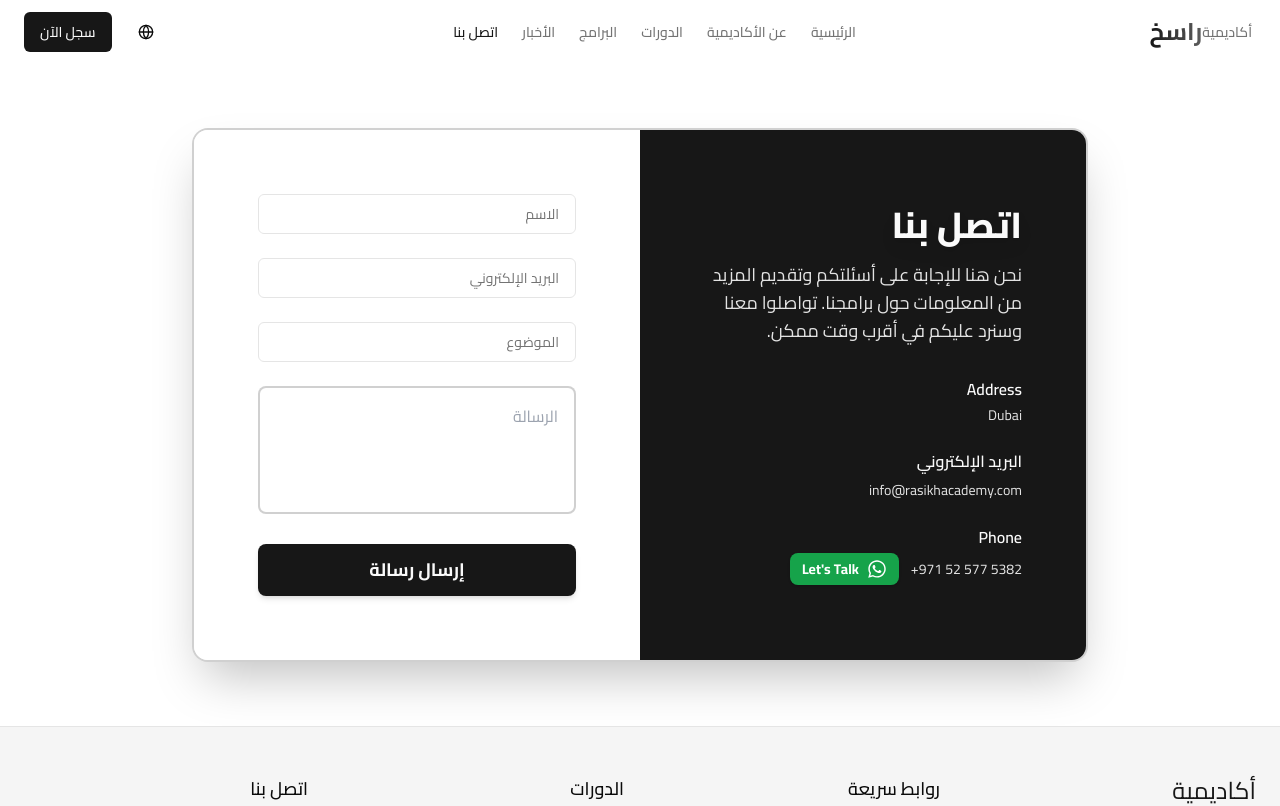
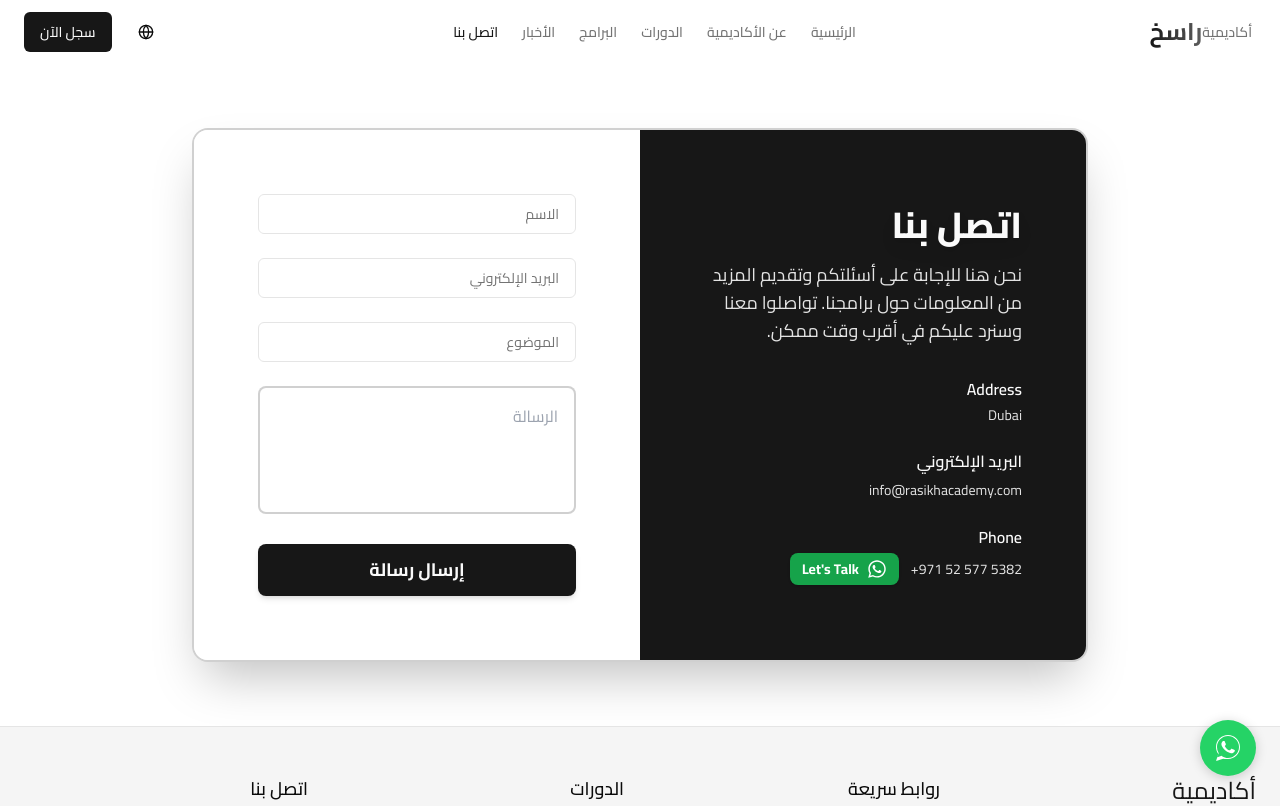
Before and after one commit to AhmedFathi-Aziz/rasikh, a Next.js app: page /contact in a window 1280 px wide. Shown: the top 806 px of the page. Built offline with nearby package versions, Linux system fonts and the light colour scheme.

Commit message:
whatsapp button

```diff
--- a/app/contact/page.tsx
+++ b/app/contact/page.tsx
@@ -96,12 +96,12 @@ export default function ContactPage() {
                 </div>
                 <div>
                   <h3 className="font-semibold mb-1 text-base">{t("email")}</h3>
-                  <a href="mailto:info@rasikhacademy.com" className="text-sm opacity-90 hover:text-primary transition">info@rasikhacademy.com</a>
+                  <a href="mailto:info@rasikhacademy.com" className="text-sm opacity-90 transition hover:font-bold">info@rasikhacademy.com</a>
                 </div>
                 <div>
                   <h3 className="font-semibold mb-1 text-base">Phone</h3>
-                  <div className="flex items-center gap-3">
-                    <a href="tel:+971525775382" className="text-sm opacity-90 hover:text-primary transition" dir="ltr" style={{ unicodeBidi: 'plaintext' }}>+971 52 577 5382</a>
+                  <div className="flex items-center gap-3 contact-phone-row">
+                    <a href="tel:+971525775382" className="text-sm opacity-90 transition hover:font-bold" dir="ltr" style={{ unicodeBidi: 'plaintext' }}>+971 52 577 5382</a>
                     <a href="https://wa.me/971525775382" target="_blank" rel="noopener noreferrer">
                       <button className="flex items-center gap-2 bg-green-600 hover:bg-green-700 text-white px-3 py-1.5 rounded-lg font-bold text-sm shadow">
                         <FaWhatsapp className="w-5 h-5" />
@@ -174,6 +174,15 @@ export default function ContactPage() {
           </div>
         </div>
       </div>
+      <style jsx global>{`
+        @media (max-width: 1021px) and (min-width: 762px) {
+          .contact-phone-row {
+            flex-direction: column !important;
+            align-items: flex-start !important;
+            gap: 0.5rem !important;
+          }
+        }
+      `}</style>
     </section>
   )
 }
--- a/app/layout.tsx
+++ b/app/layout.tsx
@@ -10,6 +10,7 @@ import { LanguageProvider } from "@/components/language-provider"
 import FontWrapper from "@/components/font-wrapper"
 import { Analytics } from "@vercel/analytics/react"
 import Script from "next/script"
+import WhatsappButton from "@/components/WhatsappButton"
 
 const inter = Inter({
   subsets: ["latin"],
@@ -185,6 +186,7 @@ export default function RootLayout({
           </LanguageProvider>
         </ThemeProvider>
         <Analytics />
+        <WhatsappButton />
       </body>
     </html>
   )
--- /dev/null
+++ b/components/WhatsappButton.tsx
@@ -0,0 +1,52 @@
+import React from "react"
+
+const whatsappNumber = "971525775382"
+const whatsappLink = `https://wa.me/${whatsappNumber}`
+
+export default function WhatsappButton() {
+  return (
+    <a
+      href={whatsappLink}
+      target="_blank"
+      rel="noopener noreferrer"
+      aria-label="تواصل عبر واتساب"
+      style={{
+        position: "fixed",
+        bottom: "24px",
+        right: "24px",
+        zIndex: 1000,
+        display: "flex",
+        alignItems: "center",
+        justifyContent: "center",
+        background: "#25D366",
+        color: "white",
+        borderRadius: "50%",
+        width: "56px",
+        height: "56px",
+        boxShadow: "0 2px 12px rgba(0,0,0,0.18)",
+        cursor: "pointer",
+        transition: "transform 0.18s, box-shadow 0.18s, background 0.18s",
+      }}
+      className="whatsapp-fab"
+    >
+      <svg
+        xmlns="http://www.w3.org/2000/svg"
+        width="32"
+        height="32"
+        viewBox="0 0 32 32"
+        fill="white"
+        aria-hidden="true"
+        style={{ flexShrink: 0 }}
+      >
+        <path d="M16 3C9.373 3 4 8.373 4 15c0 2.647.86 5.1 2.33 7.09L4 29l7.18-2.28A12.93 12.93 0 0 0 16 27c6.627 0 12-5.373 12-12S22.627 3 16 3zm0 22.917c-2.13 0-4.19-.62-5.93-1.79l-.42-.26-4.27 1.36 1.4-4.15-.27-.43A10.93 10.93 0 0 1 5 15c0-6.065 4.935-11 11-11s11 4.935 11 11-4.935 11-11 11zm6.07-8.13c-.33-.17-1.95-.96-2.25-1.07-.3-.11-.52-.17-.74.17-.22.33-.85 1.07-1.04 1.29-.19.22-.38.25-.71.08-.33-.17-1.39-.51-2.65-1.62-.98-.87-1.64-1.94-1.83-2.27-.19-.33-.02-.5.15-.66.16-.16.33-.38.5-.57.17-.19.22-.33.33-.55.11-.22.06-.41-.03-.58-.09-.17-.74-1.78-1.01-2.44-.27-.66-.54-.57-.74-.58-.19-.01-.41-.01-.63-.01-.22 0-.58.08-.88.41-.3.33-1.15 1.12-1.15 2.73 0 1.61 1.18 3.17 1.35 3.39.17.22 2.32 3.55 5.63 4.84.79.34 1.41.54 1.89.69.79.25 1.51.22 2.08.13.64-.1 1.95-.8 2.23-1.57.28-.77.28-1.43.2-1.57-.08-.14-.3-.22-.63-.39z" />
+      </svg>
+      <style>{`
+        .whatsapp-fab:hover {
+          transform: scale(1.12);
+          box-shadow: 0 4px 22px rgba(18,140,126,0.25);
+          background: #1ebe5d;
+        }
+      `}</style>
+    </a>
+  )
+}
--- a/components/home/contact-cta.tsx
+++ b/components/home/contact-cta.tsx
@@ -94,12 +94,12 @@ export default function ContactCTA() {
                 </div>
                 <div>
                   <h3 className="font-semibold mb-1 text-base">{t("email")}</h3>
-                  <a href="mailto:info@rasikhacademy.com" className="text-sm opacity-90 hover:text-primary transition">info@rasikhacademy.com</a>
+                  <a href="mailto:info@rasikhacademy.com" className="text-sm opacity-90 transition hover:font-bold">info@rasikhacademy.com</a>
                 </div>
                 <div>
                   <h3 className="font-semibold mb-1 text-base">Phone</h3>
-                  <div className="flex items-center gap-3">
-                    <a href="tel:+971525775382" className="text-sm opacity-90 hover:text-primary transition" dir="ltr" style={{ unicodeBidi: 'plaintext' }}>+971 52 577 5382</a>
+                  <div className="flex items-center gap-3 contact-phone-row">
+                    <a href="tel:+971525775382" className="text-sm opacity-90 transition hover:font-bold" dir="ltr" style={{ unicodeBidi: 'plaintext' }}>+971 52 577 5382</a>
                     <a href="https://wa.me/971525775382" target="_blank" rel="noopener noreferrer">
                       <button className="flex items-center gap-2 bg-green-600 hover:bg-green-700 text-white px-3 py-1.5 rounded-lg font-bold text-sm shadow">
                         <FaWhatsapp className="w-5 h-5" />
@@ -172,6 +172,15 @@ export default function ContactCTA() {
           </div>
         </div>
       </div>
+      <style jsx global>{`
+        @media (max-width: 1021px) and (min-width: 762px) {
+          .contact-phone-row {
+            flex-direction: column !important;
+            align-items: flex-start !important;
+            gap: 0.5rem !important;
+          }
+        }
+      `}</style>
     </section>
   )
 }
```
